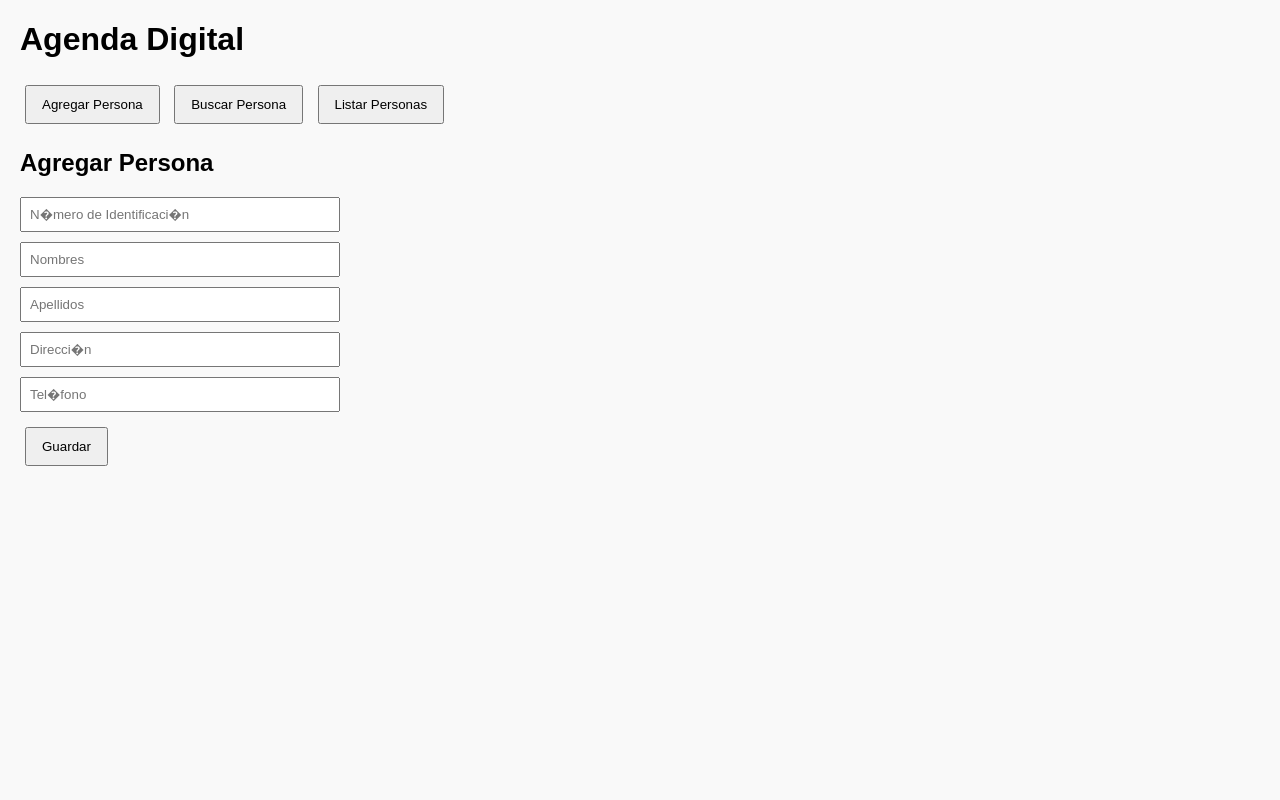
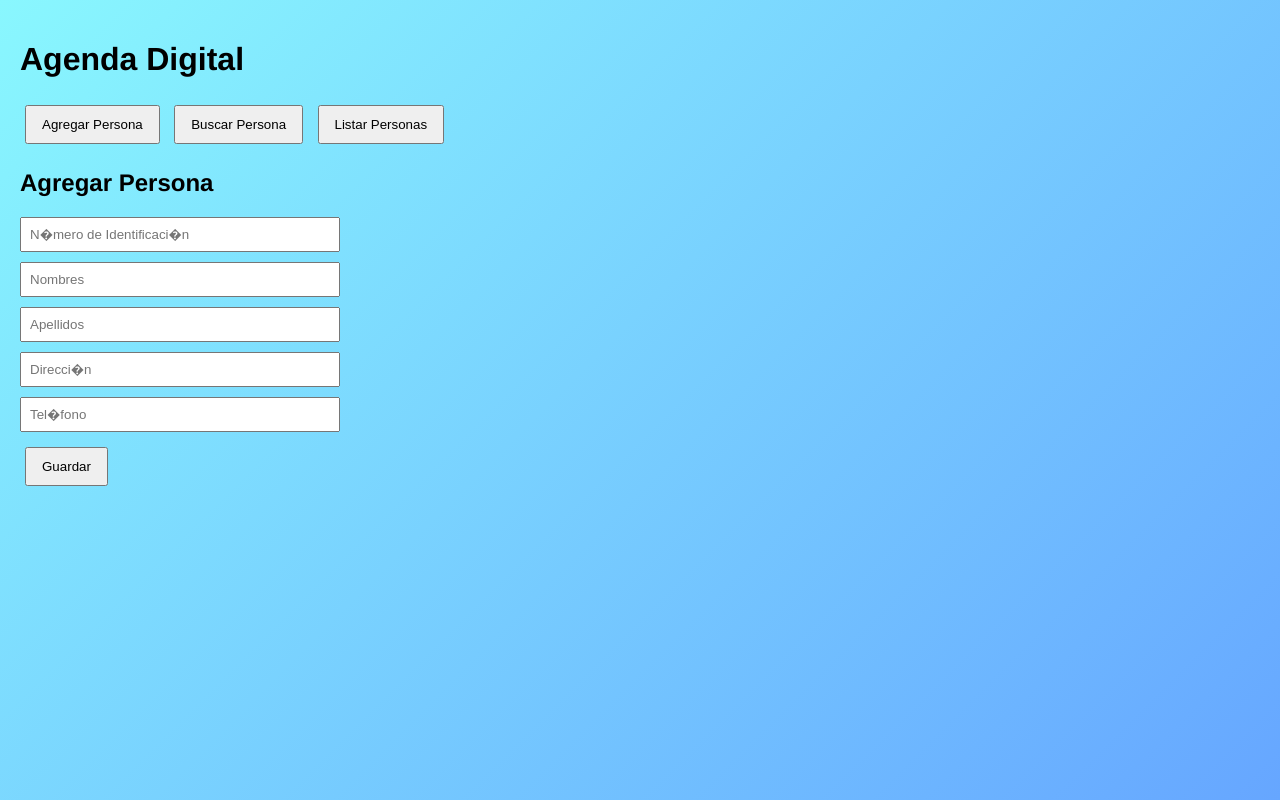
Before and after one commit to milan1129/AgendaDigital-ExamenFinal, a plain HTML site: page index.html in a window 1280 px wide. Drawn offline with Linux system fonts and the light colour scheme.

Commit message:
Update styles.css

```diff
--- a/styles.css
+++ b/styles.css
@@ -1,7 +1,16 @@
+/* style.css */
+
 body {
-  font-family: Arial, sans-serif;
-  margin: 20px;
-  background-color: #f9f9f9;
+    font-family: 'Helvetica Neue', Helvetica, Arial, sans-serif;
+    background-image: linear-gradient(135deg, #89f7fe 0%, #66a6ff 100%);
+    background-repeat: no-repeat;
+    background-attachment: fixed;
+    background-size: cover;
+    margin: 0;
+    padding: 20px;
+
+
+}
 }
 
 nav {
```
